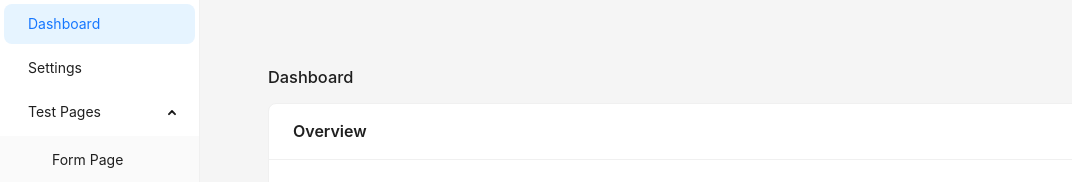
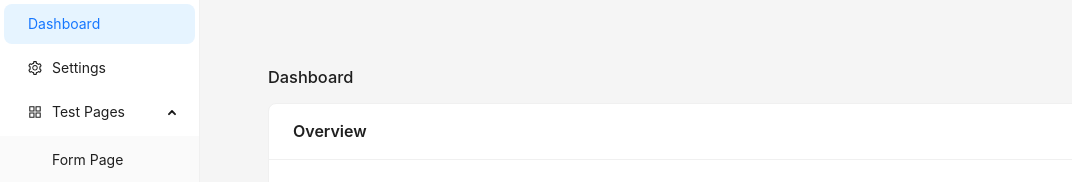
Before and after one commit to Se-Se/vue_01, a Vue app: page /test/page/dashboard in a window 1280 px wide. Shown: the top 182 px of the page, without its empty margins (0-1072 px from the left). Built offline with nearby package versions, Linux system fonts and the light colour scheme.

Commit message:
feat: testMenu

```diff
--- a/src/components/TestMenu.vue
+++ b/src/components/TestMenu.vue
@@ -1,68 +1,66 @@
 <template>
-  <a-layout-sider
-    v-model:collapsed="collapsed"
-    :collapsedWidth="0"
-    width="200"
-    style="background: #fff"
-    :trigger="null"
-  >
-    <a-menu
-      mode="inline"
-      :selectedKeys="selectedKeys"
-      :openKeys="openKeys"
-      @select="onSelect"
-      @openChange="onOpenChange"
-      style="height: 100%"
-    >
-      <!-- 渲染顶级菜单项 -->
-      <a-menu-item
-        v-for="item in topLevelItems"
-        :key="item.key"
-        @click="handleMenuClick(item)"
-      >
+  <a-layout-sider v-model:collapsed="collapsed" :collapsedWidth="0" width="200" style="background: #fff"
+    :trigger="null">
+    <a-menu mode="inline" :selectedKeys="selectedKeys" :openKeys="openKeys" @select="onSelect"
+      @openChange="onOpenChange" style="height: 100%">
+      <!-- 统一渲染所有菜单项 -->
+      <template v-for="item in menuItems" :key="item.key">
+        <!-- 渲染普通菜单项 -->
+        <a-menu-item v-if="!item.children" :key="item.key" @click.stop="handleMenuClick(item)">
+          <template #icon>
+            <component :is="item.icon" />
+          </template>
           {{ item.label }}
         </a-menu-item>
-
         <!-- 渲染带子菜单的项 -->
-      <a-sub-menu
-        v-for="item in subMenuItems"
-        :key="item.key"
-      >
+        <a-sub-menu v-if="item.children" :key="item.key">
+          <template #icon>
+            <component :is="item.icon" />
+          </template>
           <template #title>{{ item.label }}</template>
-        <a-menu-item
-          v-for="child in item.children"
-          :key="child.key"
-          @click="handleMenuClick(child)"
-        >
+          <a-menu-item v-for="child in item.children" :key="child.key" @click.stop="handleMenuClick(child)">
             {{ child.label }}
           </a-menu-item>
         </a-sub-menu>
+      </template>
     </a-menu>
     <div class="trigger-wrapper">
-      <menu-unfold-outlined
-        v-if="collapsed"
-        class="trigger"
-        @click="() => (collapsed = !collapsed)"
-      />
-      <menu-fold-outlined
-        v-else
-        class="trigger"
-        @click="() => (collapsed = !collapsed)"
-      />
+      <menu-unfold-outlined v-if="collapsed" class="trigger" @click="() => (collapsed = !collapsed)" />
+      <menu-fold-outlined v-else class="trigger" @click="() => (collapsed = !collapsed)" />
     </div>
   </a-layout-sider>
 </template>
 
 <script setup>
-import { ref, computed } from 'vue'
+import { ref, watch } from 'vue'
 import { useRoute, useRouter } from 'vue-router'
-import { MenuFoldOutlined, MenuUnfoldOutlined } from '@ant-design/icons-vue'
+import {
+  MenuFoldOutlined,
+  MenuUnfoldOutlined,
+  AppstoreOutlined,
+  SettingOutlined
+} from '@ant-design/icons-vue'
 
 const route = useRoute()
 const router = useRouter()
 const selectedKeys = ref(['dashboard'])
 const openKeys = ref(['test-group'])
 const collapsed = ref(false)
+
+// 监听路由 id 变化
+watch(
+  () => route.params.id,
+  (newId) => {
+    if (route.path.includes('/test')) {
+      selectedKeys.value = [newId]
+      if (newId !== 'dashboard' && newId !== 'settings') {
+        openKeys.value = ['test-group']
+      }
+      // openKeys.value = ['test-group']
+    }
+  },
+  { immediate: true }
+)
 
 // 菜单配置数据
 const menuItems = [
@@ -72,8 +70,15 @@ const menuItems = [
     path: '/test/page/dashboard'
   },
   {
+    key: 'settings',
+    label: 'Settings',
+    path: '/test/page/settings',
+    icon: SettingOutlined
+  },
+  {
     key: 'test-group',
     label: 'Test Pages',
+    icon: AppstoreOutlined,
     children: [
       {
         key: 'page1',
@@ -92,34 +97,25 @@ const menuItems = [
       }
     ]
   },
-  {
-    key: 'settings',
-    label: 'Settings',
-    path: '/test/page/settings'
-  }
+
 ]
+// 根据当前路由更新选中的菜单项
+// const updateSelectedKeys = () => {
+//   const path = route.path
+//   const id = route.params.id
 
-// 分离顶级菜单项和子菜单项
-const topLevelItems = computed(() => menuItems.filter(item => !item.children))
-const subMenuItems = computed(() => menuItems.filter(item => item.children))
+//   if (path.includes('/test/page/')) {
+//     selectedKeys.value = [id]
+//     if (id !== 'dashboard' && id !== 'settings') {
+//       openKeys.value = ['test-group']
+//     }
+//   }
+// }
 
-// 根据当前路由更新选中的菜单项
-const updateSelectedKeys = () => {
-  const path = route.path
-  const id = route.params.id
-
-  if (path.includes('/test/page/')) {
-    selectedKeys.value = [id]
-    if (id !== 'dashboard' && id !== 'settings') {
-      openKeys.value = ['test-group']
-    }
-  }
-}
-
-// 监听路由变化
-router.afterEach(() => {
-  updateSelectedKeys()
-})
+// // 监听路由变化
+// router.afterEach(() => {
+//   updateSelectedKeys()
+// })
 
 // 处理菜单点击
 const handleMenuClick = (item) => {
@@ -135,9 +131,6 @@ const onSelect = ({ selectedKeys: keys }) => {
 const onOpenChange = (keys) => {
   openKeys.value = keys
 }
-
-// 初始化选中状态
-updateSelectedKeys()
 </script>
 
 <style scoped>
```
Lines whose indentation alone changed are shown as unchanged.
